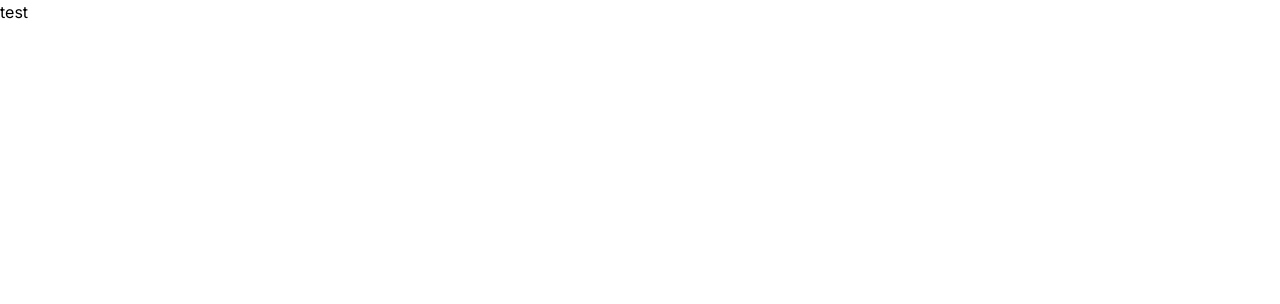
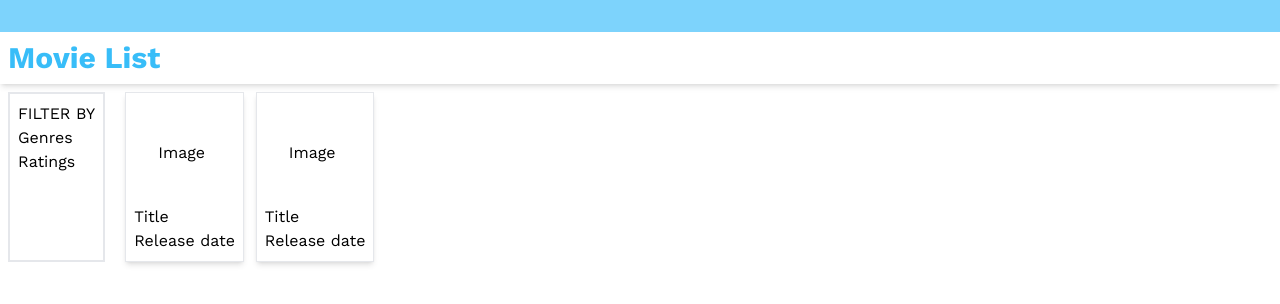
Before and after one commit to kamarul-ariffin-github/movielist, a Next.js app: page / in a window 1280 px wide. Shown: the top 304 px of the page. Built offline with nearby package versions, Linux system fonts and the light colour scheme.

Commit message:
designing process

```diff
--- a/app/layout.tsx
+++ b/app/layout.tsx
@@ -1,11 +1,12 @@
 import type { Metadata } from "next";
-import { Inter } from "next/font/google";
+import { Inter, Work_Sans } from "next/font/google";
 import "./globals.css";
 
 const inter = Inter({ subsets: ["latin"] });
+const workSans = Work_Sans({ subsets: ["latin"] });
 
 export const metadata: Metadata = {
-  title: "Create Next App",
+  title: "Movies List",
   description: "Generated by create next app",
 };
 
@@ -16,7 +17,7 @@ export default function RootLayout({
 }>) {
   return (
     <html lang="en">
-      <body className={inter.className}>{children}</body>
+      <body className={workSans.className}>{children}</body>
     </html>
   );
 }
--- a/app/page.tsx
+++ b/app/page.tsx
@@ -1,5 +1,28 @@
-import Image from "next/image";
+import Header from "@/components/header";
 
 export default function Home() {
-  return <div>test</div>;
+  return (
+    <>
+      <Header />
+      <div className=" p-2 flex flex-row gap-5">
+        <div className="border-2 p-2">
+          <p>FILTER BY</p>
+          <p>Genres</p>
+          <p>Ratings</p>
+        </div>
+        <div className="flex flex-1 flex-row flex-wrap gap-3">
+          <div className=" shadow-md border p-2 hover:scale-110 transform transition duration-300">
+            <p className=" px-6 py-10">Image</p>
+            <p>Title</p>
+            <p>Release date</p>
+          </div>
+          <div className=" shadow-md border p-2 hover:scale-110 transform transition duration-300">
+            <p className=" px-6 py-10">Image</p>
+            <p>Title</p>
+            <p>Release date</p>
+          </div>
+        </div>
+      </div>
+    </>
+  );
 }
--- /dev/null
+++ b/components/header.tsx
@@ -0,0 +1,13 @@
+export default function Header() {
+  return (
+    <>
+      <div className=" bg-sky-300 pt-8 shadow-md">
+        <div className=" bg-white">
+          <p className=" text-sky-400 font-bold text-3xl py-2 px-2">
+            Movie List
+          </p>
+        </div>
+      </div>
+    </>
+  );
+}
```
